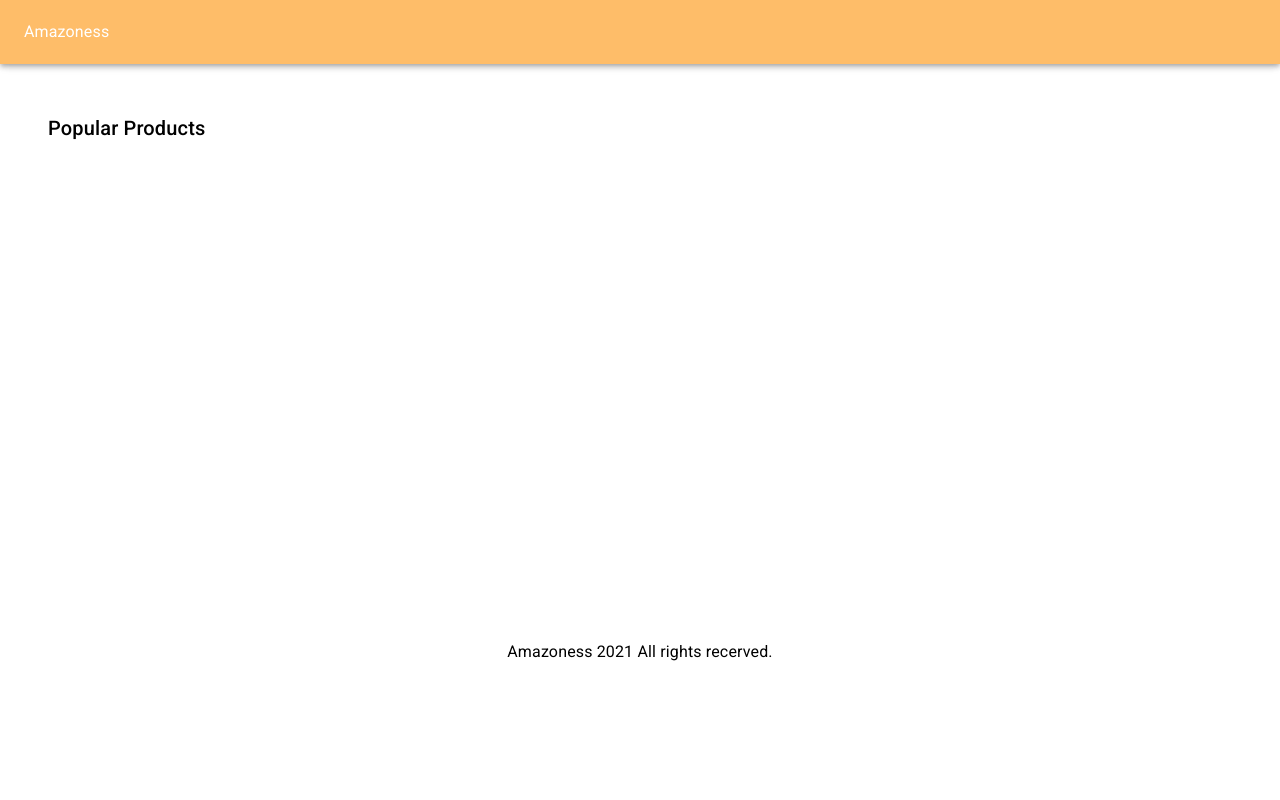
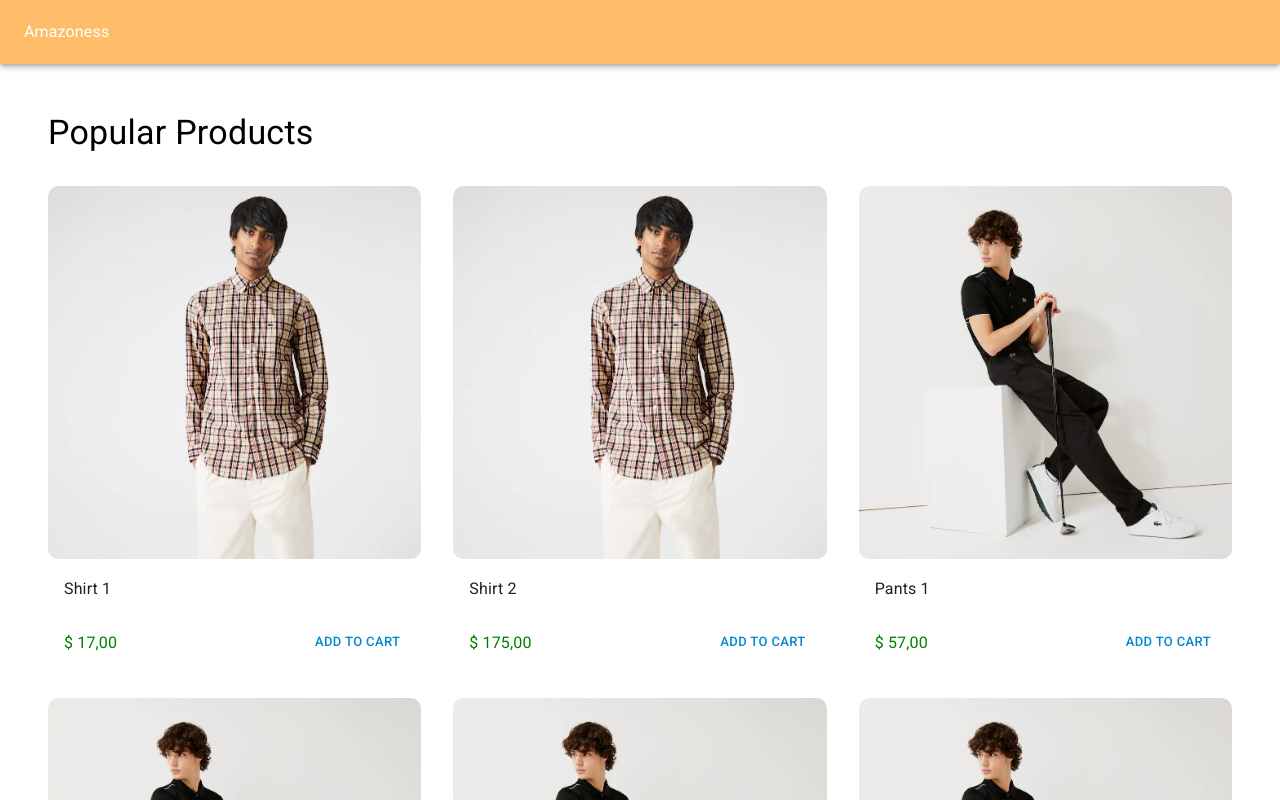
Before and after one commit to TheMrCorvy/amazoness, a Next.js app: page / in a window 1280 px wide. Shown: the top 800 px of the page. Built offline with nearby package versions, Linux system fonts and the light colour scheme.

Commit message:
created basic popular products section

```diff
--- a/src/components/sections/PopularProducts/index.tsx
+++ b/src/components/sections/PopularProducts/index.tsx
@@ -1,14 +1,64 @@
 import { FC } from "react"
 
-import { Container, Grid, Typography } from "@mui/material"
+import {
+	Button,
+	Card,
+	CardActionArea,
+	CardActions,
+	CardContent,
+	CardMedia,
+	Container,
+	Grid,
+	Typography,
+} from "@mui/material"
+
+import { Product } from "../../../misc/types"
+
+import { usePriceFormatter } from "../../utils"
+
+import { data } from "../../../misc/staticData"
 
 const PopularProducts: FC = () => {
 	return (
 		<Container maxWidth="xl">
-			<Grid container justifyContent="space-around" spacing={3}>
+			<Grid container justifyContent="space-around" spacing={4}>
 				<Grid item xs={12}>
-					<Typography variant="h6">Popular Products</Typography>
+					<Typography variant="h4">Popular Products</Typography>
 				</Grid>
+				{data.products.map((product: Product, index: number) => (
+					<Grid item xs={12} md={6} lg={4} xl={3} key={index}>
+						<Card elevation={0}>
+							<CardActionArea>
+								<CardMedia
+									image={product.images[0]}
+									title={product.name}
+									sx={{
+										height: 0,
+										paddingTop: "100%",
+										borderRadius: 1,
+									}}
+								/>
+								<CardContent>
+									<Typography variant="subtitle1">{product.name}</Typography>
+								</CardContent>
+							</CardActionArea>
+							<CardActions
+								sx={{
+									justifyContent: "space-between",
+									paddingLeft: "1rem",
+									paddingRight: "1rem",
+								}}
+							>
+								<Typography variant="body1" color="green">
+									{usePriceFormatter(product.price)}
+								</Typography>
+								<Button color="info" size="small">
+									Add To Cart
+								</Button>
+							</CardActions>
+						</Card>
+					</Grid>
+				))}
 			</Grid>
 		</Container>
 	)
```
